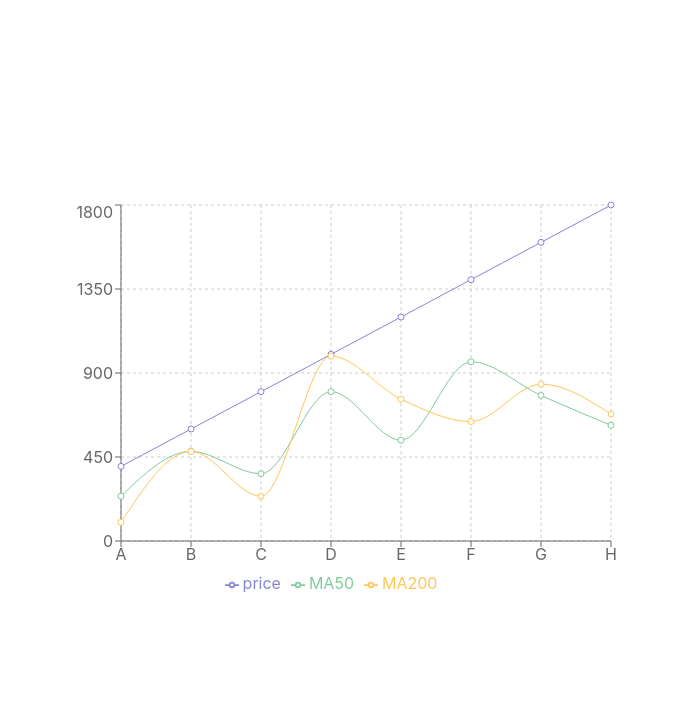
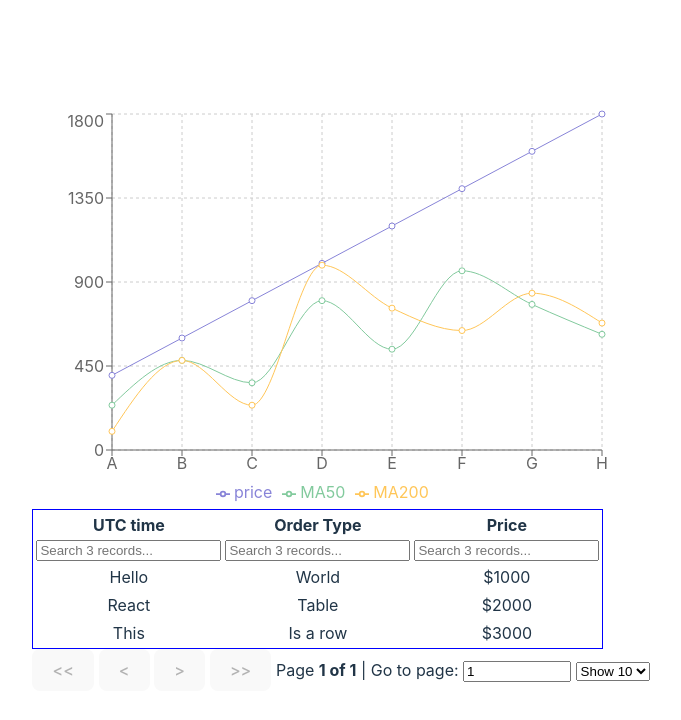
Before and after one commit to BluxWarrior/CryptoTradingBot, a React app in the folder dashboard/: page / in a window 1280 px wide. Shown: the top 720 px of the page, without its empty margins (299-980 px from the left). Built offline with nearby package versions, Linux system fonts and the light colour scheme; the HTML template or start-up script is replaced by a standard one.

Commit message:
Create the table

```diff
--- a/dashboard/package.json
+++ b/dashboard/package.json
@@ -12,6 +12,7 @@
   "dependencies": {
     "react": "^18.2.0",
     "react-dom": "^18.2.0",
+    "react-table": "^7.8.0",
     "recharts": "^2.8.0"
   },
   "devDependencies": {
--- a/dashboard/src/App.jsx
+++ b/dashboard/src/App.jsx
@@ -1,14 +1,69 @@
 import { useState } from 'react'
-import reactLogo from './assets/react.svg'
-import viteLogo from '/vite.svg'
+import React from 'react';
 import './App.css'
 import Chart from './componenets/chart'
+import MyTable from './componenets/table'
 
 function App() {
-  const [count, setCount] = useState(0)
+  const historicaldata = React.useMemo(
+    () => [
+      { time: 'A', price: 400, MA50: 240, MA200: 100 },
+      { time: 'B', price: 600, MA50: 480, MA200: 480 },
+      { time: 'C', price: 800, MA50: 360, MA200: 240 },
+      { time: 'D', price: 1000, MA50: 800, MA200: 990 },
+      { time: 'E', price: 1200, MA50: 540, MA200: 760 },
+      { time: 'F', price: 1400, MA50: 960, MA200: 640 },
+      { time: 'G', price: 1600, MA50: 780, MA200: 840 },
+      { time: 'H', price: 1800, MA50: 620, MA200: 680 },
+    ],
+    []
+  )
+
+  const data = React.useMemo(
+    () => [
+      {
+        time: 'Hello',
+        ordertype: 'World',
+        price: '$1000',
+      },
+      {
+        time: 'React',
+        ordertype: 'Table',
+        price: '$2000',
+      },
+      {
+        time: 'This',
+        ordertype: 'Is a row',
+        price: '$3000',
+      },
+    ],
+    []
+  )
+
+  const columns = React.useMemo(
+    () => [
+      {
+        Header: 'UTC time',
+        accessor: 'time', // accessor is the "key" in the data
+      },
+      {
+        Header: 'Order Type',
+        accessor: 'ordertype',
+      },
+      {
+        Header: 'Price',
+        accessor: 'price',
+      },
+    ],
+    []
+  );
+
 
   return (
-    <Chart />
+    <div>
+      <Chart historicaldata={historicaldata} />
+      <MyTable columns={columns} data={data} />
+    </div>
     // <>
     //   <div>
     //     <a href="https://vitejs.dev" target="_blank">
--- a/dashboard/src/componenets/chart.jsx
+++ b/dashboard/src/componenets/chart.jsx
@@ -1,23 +1,24 @@
 import React from "react";
 import { LineChart, Line, XAxis, YAxis, CartesianGrid, Tooltip, Legend, Label } from "recharts";
 
+
 const data = [
-  {time: 'A', price: 400, MA50: 240, MA200: 100},
-  {time: 'B', price: 600, MA50: 480, MA200: 480},
-  {time: 'C', price: 800, MA50: 360, MA200: 240},
-  {time: 'D', price: 1000, MA50: 800, MA200: 990},
-  {time: 'E', price: 1200, MA50: 540, MA200: 760},
-  {time: 'F', price: 1400, MA50: 960, MA200: 640},
-  {time: 'G', price: 1600, MA50: 780, MA200: 840},
-  {time: 'H', price: 1800, MA50: 620, MA200: 680},
-];
+  { time: 'A', price: 400, MA50: 240, MA200: 100 },
+  { time: 'B', price: 600, MA50: 480, MA200: 480 },
+  { time: 'C', price: 800, MA50: 360, MA200: 240 },
+  { time: 'D', price: 1000, MA50: 800, MA200: 990 },
+  { time: 'E', price: 1200, MA50: 540, MA200: 760 },
+  { time: 'F', price: 1400, MA50: 960, MA200: 640 },
+  { time: 'G', price: 1600, MA50: 780, MA200: 840 },
+  { time: 'H', price: 1800, MA50: 620, MA200: 680 },
+]
 
-const Chart = () => {
+const Chart = ({historicaldata}) => {
   return (
     <LineChart
       width={600}
       height={400}
-      data={data}
+      data={historicaldata}
       margin={{
         top: 5,
         right: 30,
--- /dev/null
+++ b/dashboard/src/componenets/table.jsx
@@ -0,0 +1,155 @@
+import React from 'react';
+import { useTable, useSortBy, useFilters, usePagination } from 'react-table';
+
+function DefaultColumnFilter({
+    column: { filterValue, preFilteredRows, setFilter },
+}) {
+    const count = preFilteredRows.length
+
+    return (
+        <input
+            value={filterValue || ''}
+            onChange={e => {
+                setFilter(e.target.value || undefined)
+            }}
+            placeholder={`Search ${count} records...`}
+        />
+    )
+}
+
+function MyTable({ columns, data }) {
+    const filterTypes = React.useMemo(
+        () => ({
+            text: (rows, id, filterValue) => {
+                return rows.filter(row => {
+                    const rowValue = row.values[id]
+                    return rowValue !== undefined
+                        ? String(rowValue).toLowerCase().startsWith(String(filterValue).toLowerCase())
+                        : true
+                })
+            },
+        }),
+        []
+    )
+
+    const defaultColumn = React.useMemo(
+        () => ({
+            Filter: DefaultColumnFilter,
+        }),
+        []
+    )
+
+
+
+    const {
+        getTableProps,
+        getTableBodyProps,
+        headerGroups,
+        page,
+        prepareRow,
+        canPreviousPage,
+        canNextPage,
+        pageOptions,
+        pageCount,
+        gotoPage,
+        nextPage,
+        previousPage,
+        setPageSize,
+        state: { pageIndex, pageSize },
+    } = useTable(
+        {
+            columns,
+            data,
+            defaultColumn,
+            filterTypes,
+            initialState: { pageIndex: 0 },
+        },
+        useFilters,
+        useSortBy,
+        usePagination
+    )
+
+
+
+    return (
+        <div>
+            <table {...getTableProps()} style={{ border: 'solid 1px blue' }}>
+                <thead>
+                    {headerGroups.map(headerGroup => (
+                        <tr {...headerGroup.getHeaderGroupProps()}>
+                            {headerGroup.headers.map(column => (
+                                <th {...column.getHeaderProps(column.getSortByToggleProps())}>
+                                    {column.render('Header')}
+                                    {column.isSorted
+                                        ? column.isSortedDesc
+                                            ? ' 🔽'
+                                            : ' 🔼'
+                                        : ''}
+                                    <div>{column.canFilter ? column.render('Filter') : null}</div>
+                                </th>
+                            ))}
+                        </tr>
+                    ))}
+                </thead>
+                <tbody {...getTableBodyProps()}>
+                    {page.map(row => {
+                        prepareRow(row)
+                        return (
+                            <tr {...row.getRowProps()} style={{ border: 'solid 1px gray' }}>
+                                {row.cells.map(cell => (
+                                    <td {...cell.getCellProps()}>{cell.render('Cell')}</td>
+                                ))}
+                            </tr>
+                        )
+                    })}
+                </tbody>
+            </table>
+            <div className="pagination">
+                <button onClick={() => gotoPage(0)} disabled={!canPreviousPage}>
+                    {'<<'}
+                </button>{' '}
+                <button onClick={() => previousPage()} disabled={!canPreviousPage}>
+                    {'<'}
+                </button>{' '}
+                <button onClick={() => nextPage()} disabled={!canNextPage}>
+                    {'>'}
+                </button>{' '}
+                <button onClick={() => gotoPage(pageCount - 1)} disabled={!canNextPage}>
+                    {'>>'}
+                </button>{' '}
+                <span>
+                    Page{' '}
+                    <strong>
+                        {pageIndex + 1} of {pageOptions.length}
+                    </strong>{' '}
+                </span>
+                <span>
+                    | Go to page: {' '}
+                    <input
+                        type="number"
+                        defaultValue={pageIndex + 1}
+                        onChange={e => {
+                            const page = e.target.value ? Number(e.target.value) - 1 : 0
+                            gotoPage(page)
+                        }}
+                        style={{ width: '100px' }}
+                    />
+                </span>{' '}
+                <select
+                    value={pageSize}
+                    onChange={e => {
+                        setPageSize(Number(e.target.value))
+                    }}
+                >
+                    {[10, 20, 30, 40, 50].map(pageSize => (
+                        <option key={pageSize} value={pageSize}>
+                            Show {pageSize}
+                        </option>
+                    ))}
+                </select>
+            </div>
+        </div>
+    );
+}
+
+export default MyTable;
```
Also changed, not shown: 1 other file (tests, documents, lock files or other folders).
